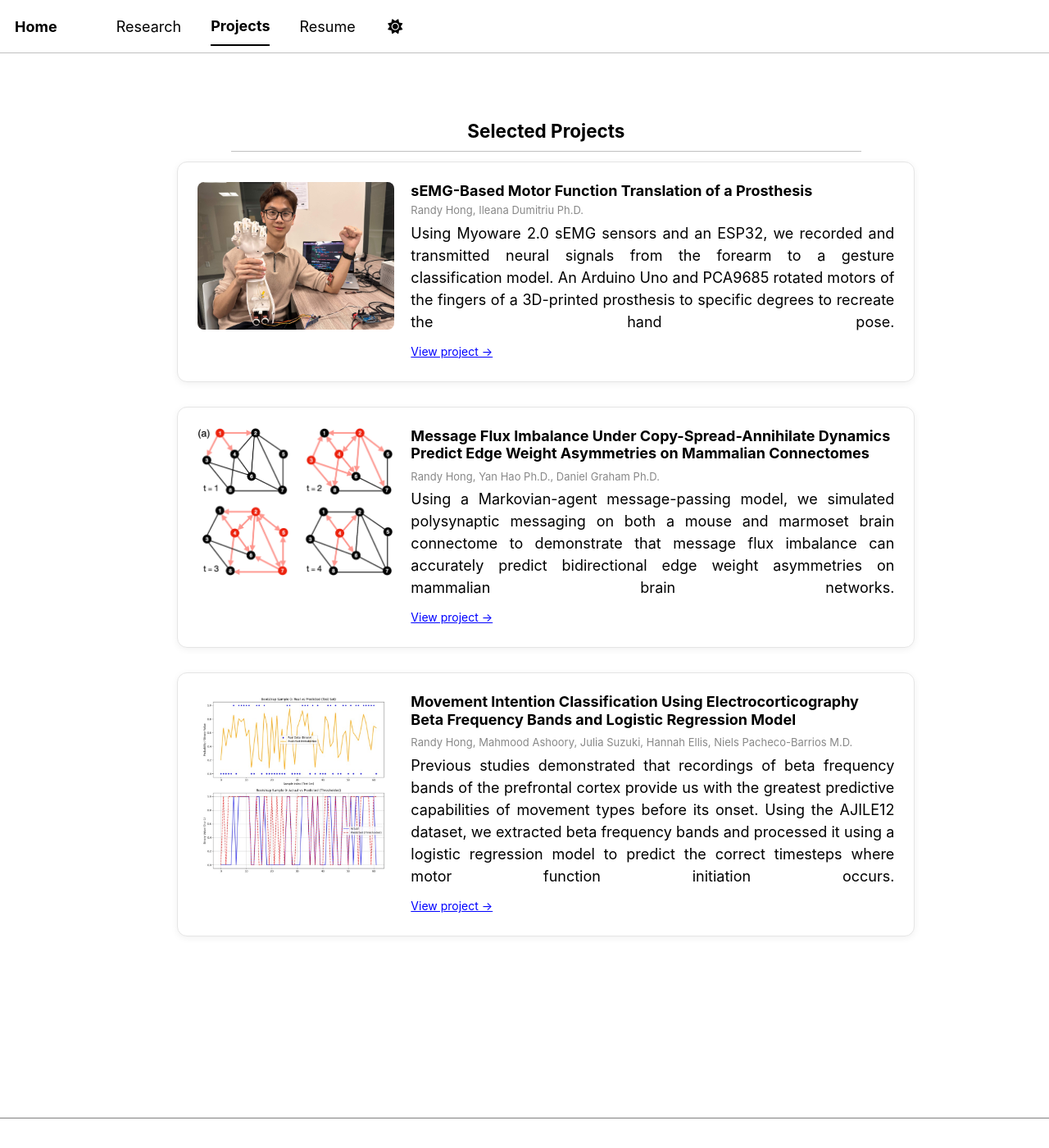
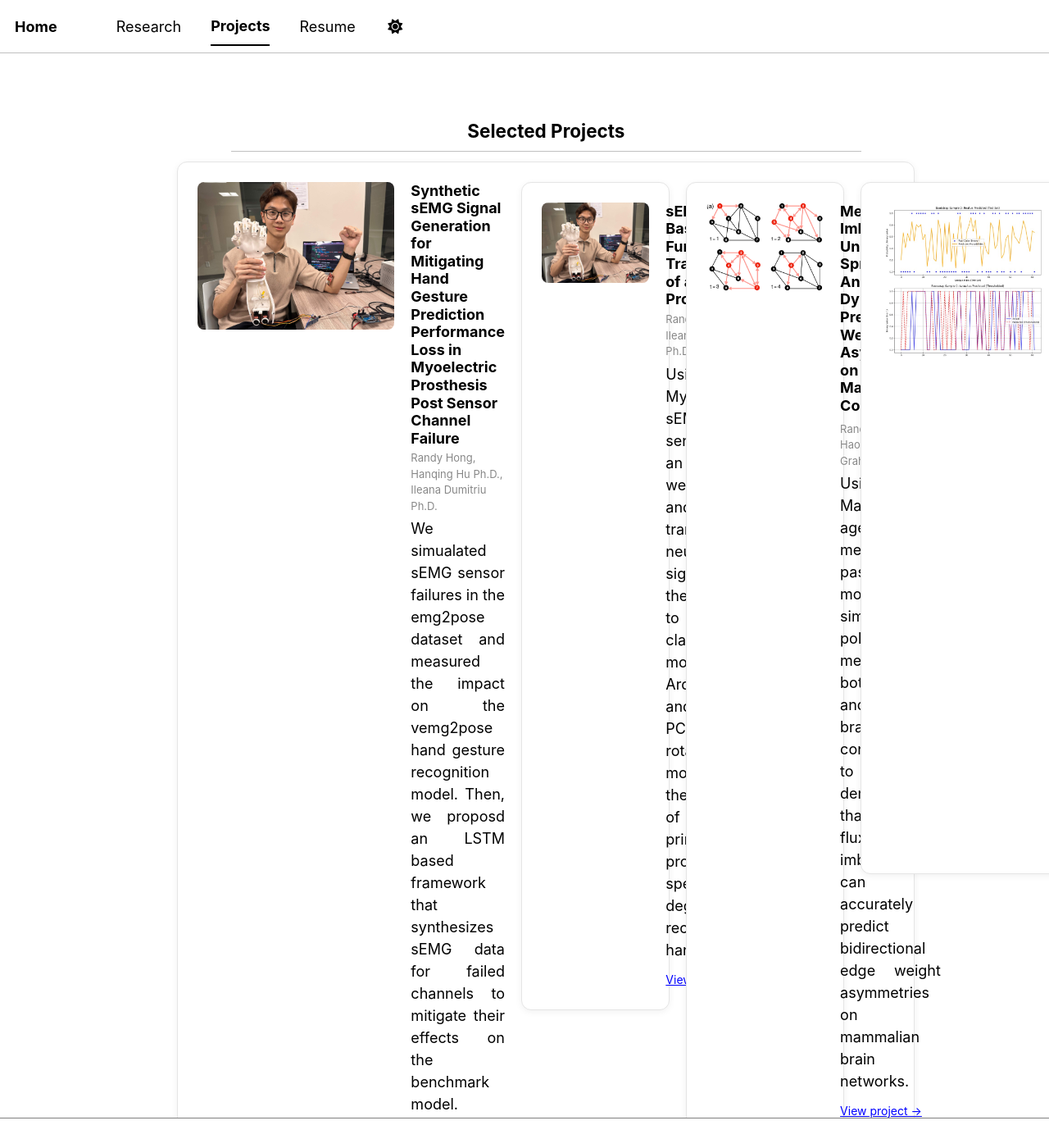
Before and after one commit to randyhongg/randyhongg.github.io, a Jekyll site: the page built from _pages/projects.md, in a window 1280 px wide and 1400 px high. Shown: the whole window at 82% size. Built offline with Jekyll 4.4.1, drawn with Linux system fonts in a browser that asks for light colours; a style sheet for code colours, icons or effects is not loaded.

Commit message:
Update projects.md

```diff
--- a/_pages/projects.md
+++ b/_pages/projects.md
@@ -47,6 +47,15 @@ author_profile: false
 <div class="project-card">
   <img src="../images/arm_pose.jpg" alt="Project 1">
   <div class="project-content">
+    <h3 style="margin: 0 0 4px;">Synthetic sEMG Signal Generation for Mitigating Hand Gesture Prediction Performance Loss in Myoelectric Prosthesis Post Sensor Channel Failure</h3>
+    <p style="margin: 0 0 4px; font-size: 13px; color: #888;">Randy Hong, Hanqing Hu Ph.D., Ileana Dumitriu Ph.D.</p>
+    <p style="margin: 0 0 8px; text-align: justify; text-align-last: justify;">We simualated sEMG sensor failures in the emg2pose dataset and measured the impact on the vemg2pose hand gesture recognition model. Then, we proposd an LSTM based framework that synthesizes sEMG data for failed channels to mitigate their effects on the benchmark model.</p>
+    <a href="https://github.com/randyhongg/project-repo" target="_blank" style="font-size: 14px;">View project →</a>
+  </div>
+
+<div class="project-card">
+  <img src="../images/arm_pose.jpg" alt="Project 1">
+  <div class="project-content">
     <h3 style="margin: 0 0 4px;">sEMG-Based Motor Function Translation of a Prosthesis</h3>
     <p style="margin: 0 0 4px; font-size: 13px; color: #888;">Randy Hong, Ileana Dumitriu Ph.D.</p>
     <p style="margin: 0 0 8px; text-align: justify; text-align-last: justify;">Using Myoware 2.0 sEMG sensors and an ESP32, we recorded and transmitted neural signals from the forearm to a gesture classification model. An Arduino Uno and PCA9685 rotated motors of the fingers of a 3D-printed prosthesis to specific degrees to recreate the hand pose.</p>
```
